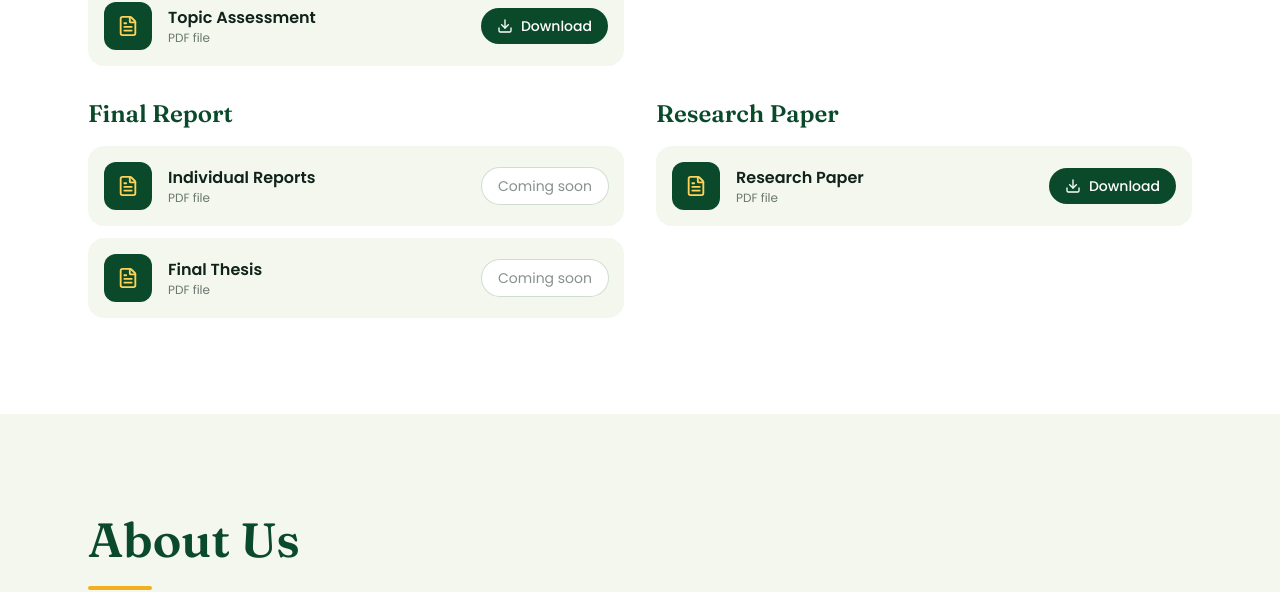
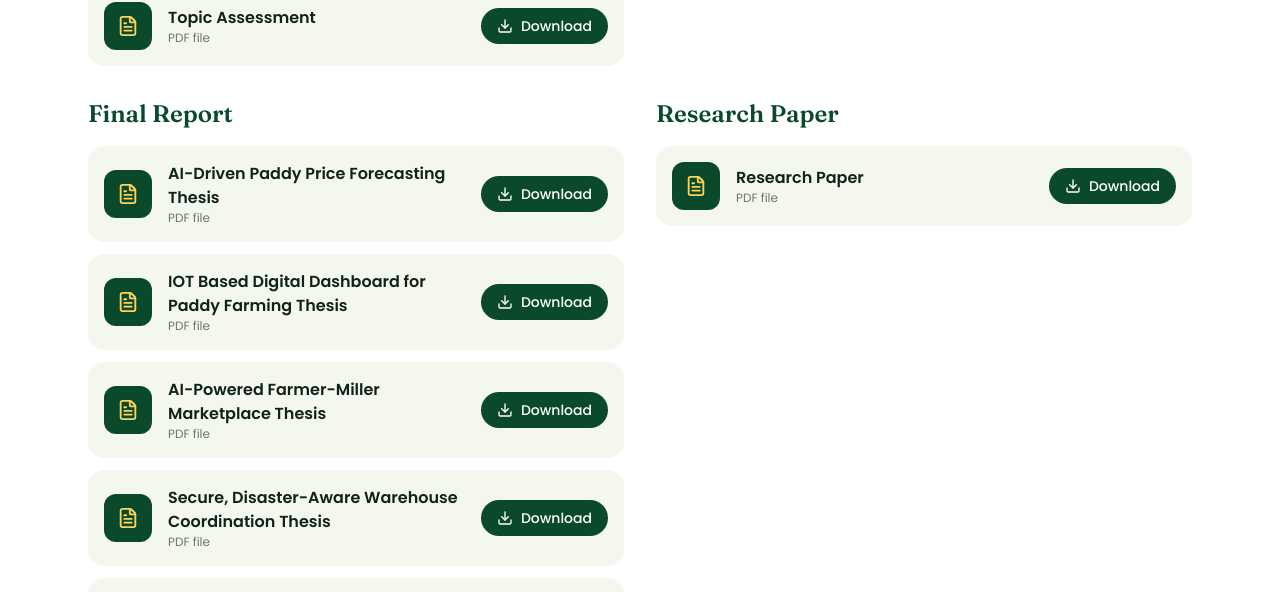
Before and after one commit to Research-4th-year/Digital-Goviya-Web, a React (Vite) app in the folder client/: page / in a window 1280 px wide. Shown: the part 6016-6608 px from the top of the page. Built offline with nearby package versions, Linux system fonts and the light colour scheme.

Commit message:
feat: update downloads section with new thesis reports

```diff
--- a/client/src/data/siteData.js
+++ b/client/src/data/siteData.js
@@ -255,8 +255,11 @@ export const DOWNLOADS = [
   {
     group: 'Final Report',
     items: [
-      { title: 'Individual Reports', file: 'downloads/reports/individual-reports.pdf', available: false },
-      { title: 'Final Thesis', file: 'downloads/reports/final-thesis.pdf', available: false },
+      { title: 'AI-Driven Paddy Price Forecasting Thesis', file: 'downloads/reports/IT22102096_DRAFT.pdf', available: true },
+      { title: 'IOT Based Digital Dashboard for Paddy Farming Thesis', file: 'downloads/reports/IT22372444_DRAFT.pdf', available: true },
+      { title: 'AI-Powered Farmer-Miller Marketplace Thesis', file: 'downloads/reports/IT22147950_DRAFT .pdf', available: true },
+      { title: 'Secure, Disaster-Aware Warehouse Coordination Thesis', file: 'downloads/reports/IT22372444_DRAFT.pdf', available: true },
+      { title: 'Final Thesis', file: 'downloads/reports/R26-SE-007_DRAFT.pdf', available: true },
     ],
   },
   {
```
